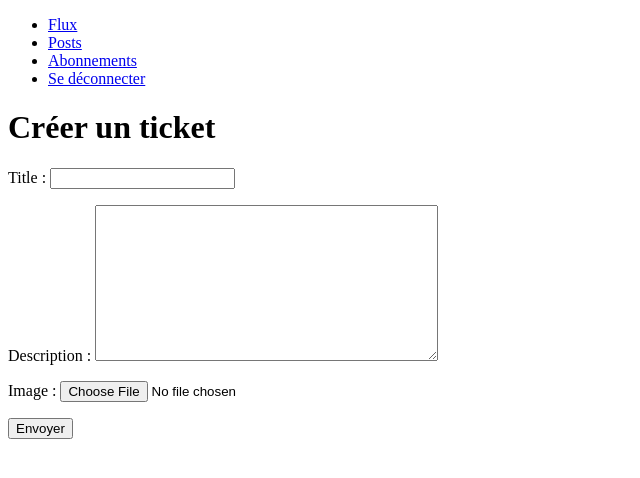
After one commit to Pierre12412/LITReview, a Django app: page /create_ticket/ in a window 1280 px wide. The commit adds this page. Shown: the top 478 px of the page, without its empty margins (0-640 px from the left). Run offline with Django 3.2, Linux system fonts and the light colour scheme.

Commit message:
Form ticket, html ticket review, urls

```diff
--- a/src/critics/urls.py
+++ b/src/critics/urls.py
@@ -3,5 +3,5 @@ from django.urls import path, include
 
 urlpatterns = [
     path('admin/', admin.site.urls),
-    path('home/',include('posts.urls'))
+    path('',include('posts.urls')),
 ]
--- a/src/posts/admin.py
+++ b/src/posts/admin.py
@@ -1,9 +1,13 @@
 from django.contrib import admin
 
 
-from posts.models import Ticket
+from posts.models import Ticket, Review
 
 class TicketAdmin(admin.ModelAdmin):
     list_display = ('title','description','image','time_created','user_id',)
 
+class ReviewAdmin(admin.ModelAdmin):
+    list_display = ('ticket','rating','user','headline','body','time_created')
+
+admin.site.register(Review, ReviewAdmin)
 admin.site.register(Ticket,TicketAdmin)
--- a/src/posts/models.py
+++ b/src/posts/models.py
@@ -11,6 +11,9 @@ class Ticket(models.Model):
     image = models.ImageField(null=True,blank=True)
     time_created = models.DateTimeField(auto_now_add=True)
 
+    def __str__(self):
+        return self.title
+
 
 class Review(models.Model):
     ticket = models.ForeignKey(to=Ticket, on_delete=models.CASCADE)
@@ -23,6 +26,9 @@ class Review(models.Model):
         to=settings.AUTH_USER_MODEL, on_delete=models.CASCADE)
     time_created = models.DateTimeField(auto_now_add=True)
 
+    def __str__(self):
+        return self.headline
+
 
 class UserFollows(models.Model):
     # Your UserFollows model definition goes here
--- /dev/null
+++ b/src/posts/templates/posts/ticket_create.html
@@ -0,0 +1,15 @@
+{% extends 'base.html' %}
+
+{% block title %}
+    <h1>Créer un ticket</h1>
+{% endblock %}
+
+{% block content %}
+
+    <form method="POST">
+        {% csrf_token %}
+        {{ form.as_p }}
+        <input type="submit" value="Envoyer">
+    </form>
+
+{% endblock %}
--- a/src/posts/templates/posts/ticket_list.html
+++ b/src/posts/templates/posts/ticket_list.html
@@ -3,7 +3,9 @@
 {% block content %}
     {% for ticket in tickets %}
     <article>
-      <h2>{{ ticket.title}}</h2>
+        <h6>{{ ticket.time_created }}</h6>
+        <h5>{{ ticket.user }} a demandé une critique</h5>
+      <h3>{{ ticket.title}}</h3>
       <h5>{{ ticket.description }}</h5>
     </article>
     {% endfor %}
--- a/src/posts/urls.py
+++ b/src/posts/urls.py
@@ -1,8 +1,10 @@
 from django.urls import path
-from posts.views import CriticsHome
+from posts.views import CriticsHome, TicketCreate, Review_form
 
 app_name = "posts"
 
 urlpatterns = [
-    path('',CriticsHome.as_view(),name='home')
+    path('home/',CriticsHome.as_view(),name='home'),
+    path('create_ticket/',TicketCreate.as_view(),name='create ticket'),
+    path('create_review/',Review_form.as_view(),name='create review'),
 ]
--- a/src/posts/views.py
+++ b/src/posts/views.py
@@ -1,8 +1,30 @@
 from django.shortcuts import render
+from django.urls import reverse_lazy
 
-from django.views.generic import ListView
-from posts.models import Ticket
+from django.views.generic import ListView, CreateView, TemplateView
+from posts.models import Ticket, Review
+
 
 class CriticsHome(ListView):
     model = Ticket
     context_object_name = "tickets"
+
+    def get_queryset(self):
+        # Modify Query of tickets here
+        # queryset = super().get_queryset()
+        # if self.request.user.is_authenticated:
+        #      return queryset
+        # return queryset.filter(published = True)
+        return super().get_queryset()
+
+
+class TicketCreate(CreateView):
+    model = Ticket
+    template_name = "posts/ticket_create.html"
+    fields = ['title','description','image',]
+
+
+class Review_form(CreateView):
+    model = Review
+    template_name = "posts/review_create.html"
+    fields = ['headline','rating','body',]
--- a/src/templates/base.html
+++ b/src/templates/base.html
@@ -11,6 +11,8 @@
               <li><a href="#Deconnexion">Se déconnecter</a></li>
           </ul>
     </nav>
+    {% block title %}
+    {% endblock %}
 </head>
 <body>
     {% block content %}
```
Also changed, not shown: src/posts/templates/posts/review_create.html (added, +21 -0 lines), src/db.sqlite3.
